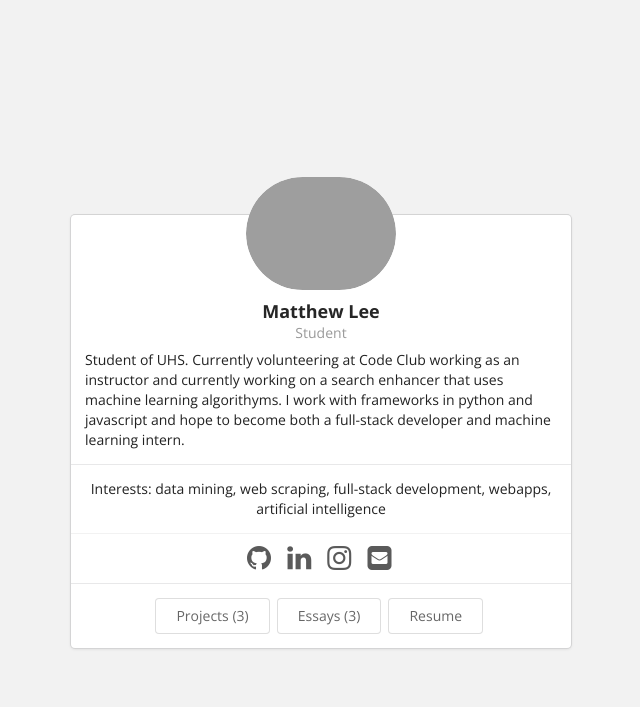
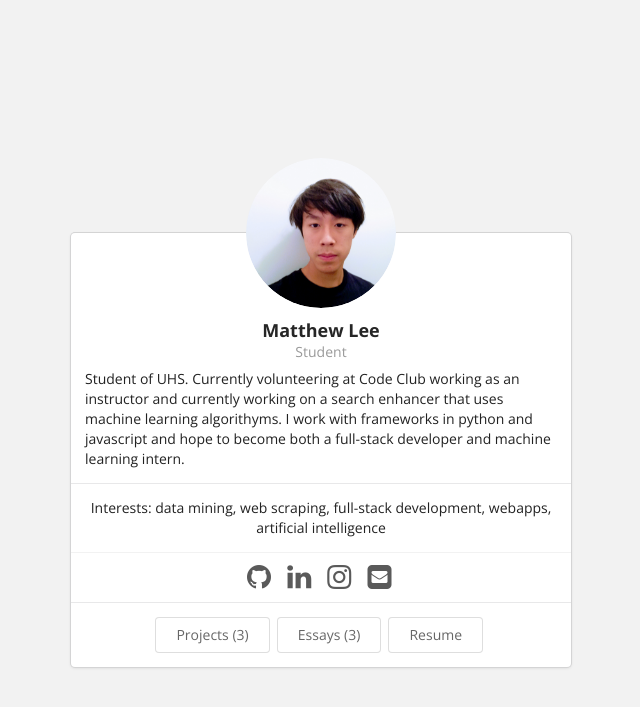
Before and after one commit to KureYv/matthewl.xyz, a Jekyll site: the page built from index.html, in a window 1280 px wide. Shown: the top 707 px of the page, without its empty margins (319-959 px from the left). Built offline with Jekyll 4.4.1, drawn with Linux system fonts in a browser that asks for light colours.

Commit message:
Update bio.json

```diff
--- a/_data/bio.json
+++ b/_data/bio.json
@@ -2,7 +2,7 @@
   "basics": {
     "name": "Matthew Lee",
     "label": "Student",
-    "picture": "https://weezity.github.io/template/images/matthew.jpg ",
+    "picture": "https://weezity.github.io/images/matthew.jpg ",
     "email": "matthewlee031205@gmail.com",
     "phone": "",
     "website": "https://weezity.github.io",
```
